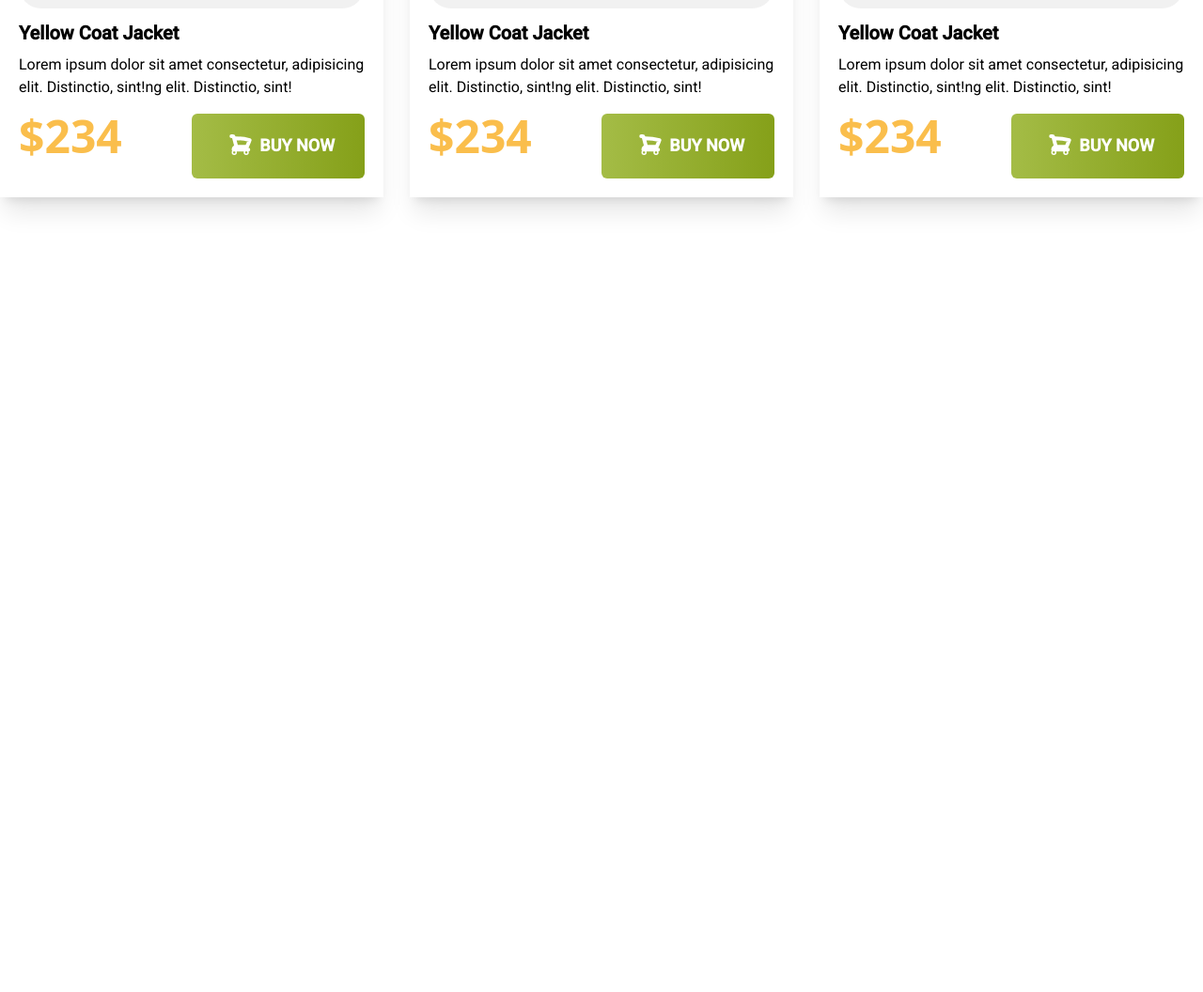
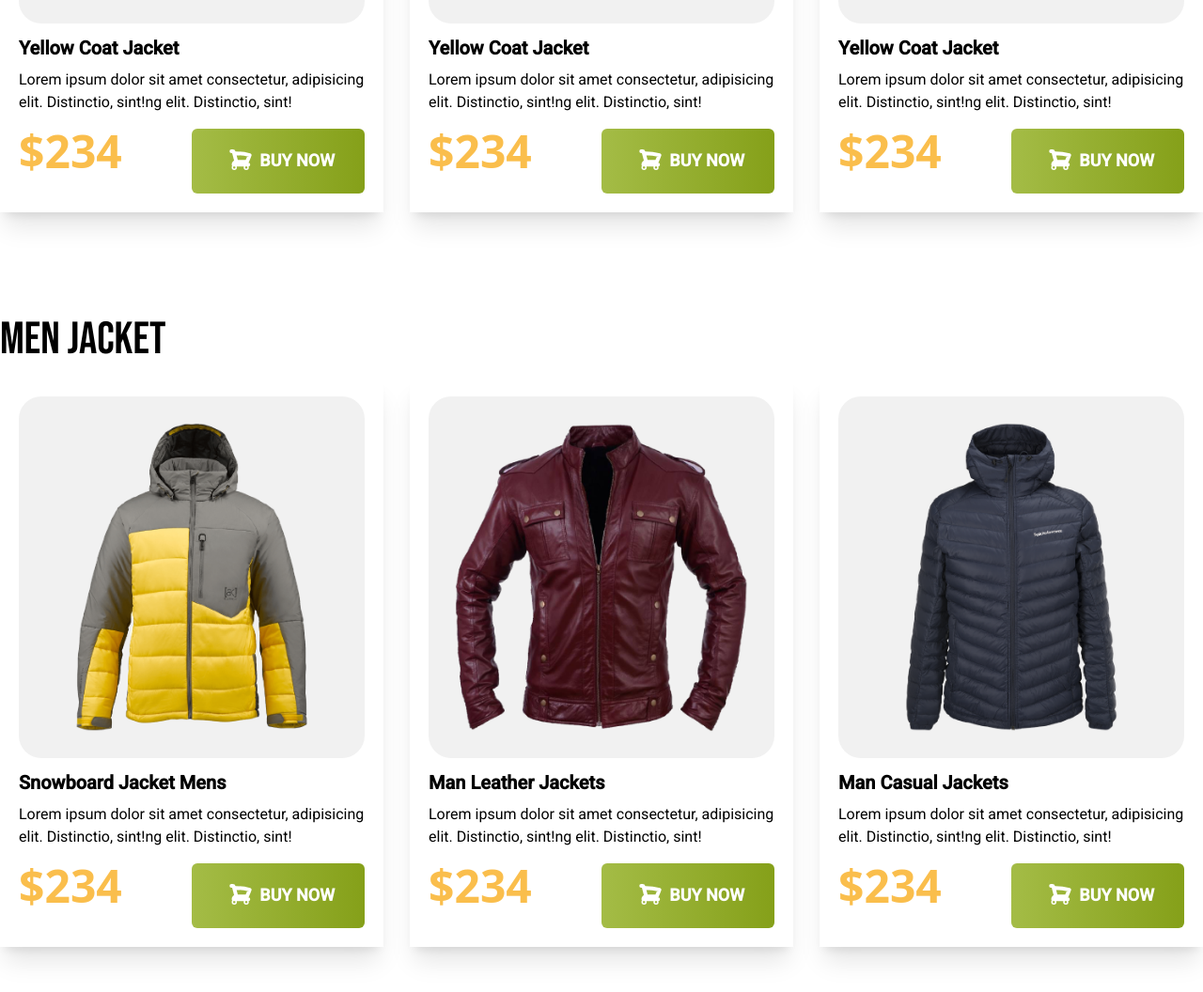
Before and after one commit to sabbir-noyon/p_p_penguin_fashion_project, a plain HTML site: page index.html in a window 1280 px wide. Shown: the part 1622-2678 px from the top of the page at 94% size. Before the commit the page ends 1880 px from the top, so only its background shows below. Drawn offline with nearby package versions, Linux system fonts and the light colour scheme.

Commit message:
Men Jacket Section Completed

```diff
--- a/index.html
+++ b/index.html
@@ -57,9 +57,9 @@
     <main class="max-w-7xl mx-auto">
         <!--Women jacket title-->
         <section class="py-12">
-            <h2 class="font-family text-5xl py-2">WOMEN JACKET</h2>
+            <h2 class="font-family text-5xl py-4">WOMEN JACKET</h2>
             <!--Women jacket container-->
-            <div class="women-jacket-container grid grid-cols-3 gap-7 ">
+            <div class="women-jacket-container grid grid-cols-1  md:grid-cols-2 lg:grid-cols-3 gap-7 ">
                 <!--jacket 1-->
                 <div class="jacket-1 shadow-xl p-5">
                     <div class="bg-[#F1F1F1] rounded-3xl p-7">
@@ -120,6 +120,74 @@
         </section>
 
 
+
+
+
+
+        <section class="py-12">
+            <h2 class="font-family text-5xl py-4">MEN JACKET</h2>
+            <!--Men jacket container-->
+            <div class="women-jacket-container grid grid-cols-1  md:grid-cols-2 lg:grid-cols-3 gap-7 ">
+                <!--jacket 4-->
+                <div class="jacket-4 shadow-xl p-5">
+                    <div class="bg-[#F1F1F1] rounded-3xl p-7">
+                        <img src="images/jacket-4.png">
+                    </div>
+                    <h4 class="roboto text-xl font-semibold pb-2 pt-3">Snowboard Jacket Mens</h4>
+                    <p class="text-base font-normal roboto pb-4">Lorem ipsum dolor sit amet consectetur, adipisicing elit. Distinctio, sint!ng elit. Distinctio, sint! </p>
+                    <div class="flex justify-between ">
+                        <h3 class="text-5xl font-extrabold text-[#FABE4C]">$234</h3>
+                        <button class="text-lg roboto bg-[#4cea4c] text-white  rounded-md pt-5 pr-8 pb-5 pl-10 uppercase  bg-gradient-to-r from-[#A4BC46] to-[#85A019]  font-semibold  " > <a href="#"> <svg xmlns="http://www.w3.org/2000/svg" fill="none" viewBox="0 0 24 24" stroke-width="4.0" stroke="currentColor" class="w-6 h-6 inline mr-2 mb-1">
+                            <path stroke-linecap="round" stroke-linejoin="round" d="M2.25 3h1.386c.51 0 .955.343 1.087.835l.383 1.437M7.5 14.25a3 3 0 00-3 3h15.75m-12.75-3h11.218c1.121-2.3 2.1-4.684 2.924-7.138a60.114 60.114 0 00-16.536-1.84M7.5 14.25L5.106 5.272M6 20.25a.75.75 0 11-1.5 0 .75.75 0 011.5 0zm12.75 0a.75.75 0 11-1.5 0 .75.75 0 011.5 0z" />
+                          </svg>Buy Now</a> </button>
+
+                    </div>
+                </div>
+
+                 <!--jacket 5-->
+                 <div class="jacket-5 shadow-xl p-5">
+                    <div class="bg-[#F1F1F1] rounded-3xl p-7">
+                        <img src="images/jacket-5.png">
+                    </div>
+                    <h4 class="roboto text-xl font-semibold pb-2 pt-3">Man Leather Jackets</h4>
+                    <p class="text-base font-normal roboto pb-4">Lorem ipsum dolor sit amet consectetur, adipisicing elit. Distinctio, sint!ng elit. Distinctio, sint! </p>
+                    <div class="flex justify-between ">
+                        <h3 class="text-5xl font-extrabold text-[#FABE4C]">$234</h3>
+                        <button class="text-lg roboto bg-[#4cea4c] text-white  rounded-md pt-5 pr-8 pb-5 pl-10 uppercase  bg-gradient-to-r from-[#A4BC46] to-[#85A019]  font-semibold  " > <a href="#"> <svg xmlns="http://www.w3.org/2000/svg" fill="none" viewBox="0 0 24 24" stroke-width="4.0" stroke="currentColor" class="w-6 h-6 inline mr-2 mb-1">
+                            <path stroke-linecap="round" stroke-linejoin="round" d="M2.25 3h1.386c.51 0 .955.343 1.087.835l.383 1.437M7.5 14.25a3 3 0 00-3 3h15.75m-12.75-3h11.218c1.121-2.3 2.1-4.684 2.924-7.138a60.114 60.114 0 00-16.536-1.84M7.5 14.25L5.106 5.272M6 20.25a.75.75 0 11-1.5 0 .75.75 0 011.5 0zm12.75 0a.75.75 0 11-1.5 0 .75.75 0 011.5 0z" />
+                          </svg>Buy Now</a> </button>
+
+                    </div>
+                </div>
+               <!--jacket 6-->
+               <div class="jacket-6 shadow-xl p-5">
+                <div class="bg-[#F1F1F1] rounded-3xl p-7">
+                    <img src="images/jacket-6.png">
+                </div>
+                <h4 class="roboto text-xl font-semibold pb-2 pt-3">Man Casual Jackets</h4>
+                <p class="text-base font-normal roboto pb-4">Lorem ipsum dolor sit amet consectetur, adipisicing elit. Distinctio, sint!ng elit. Distinctio, sint! </p>
+                <div class="flex justify-between ">
+                    <h3 class="text-5xl font-extrabold text-[#FABE4C]">$234</h3>
+                    <button class="text-lg roboto bg-[#4cea4c] text-white  rounded-md pt-5 pr-8 pb-5 pl-10 uppercase  bg-gradient-to-r from-[#A4BC46] to-[#85A019]  font-semibold  " > <a href="#"> <svg xmlns="http://www.w3.org/2000/svg" fill="none" viewBox="0 0 24 24" stroke-width="4.0" stroke="currentColor" class="w-6 h-6 inline mr-2 mb-1">
+                        <path stroke-linecap="round" stroke-linejoin="round" d="M2.25 3h1.386c.51 0 .955.343 1.087.835l.383 1.437M7.5 14.25a3 3 0 00-3 3h15.75m-12.75-3h11.218c1.121-2.3 2.1-4.684 2.924-7.138a60.114 60.114 0 00-16.536-1.84M7.5 14.25L5.106 5.272M6 20.25a.75.75 0 11-1.5 0 .75.75 0 011.5 0zm12.75 0a.75.75 0 11-1.5 0 .75.75 0 011.5 0z" />
+                      </svg>Buy Now</a> </button>
+
+                </div>
+            </div>
+
+            </div>
+
+
+
+
+
+
+
+
+
+        </section>
+
+
     </main>
 
     <footer>
```
Also changed, not shown: images/jacket-4.png (added), images/jacket-5.png (added), images/jacket-6.png (added).
